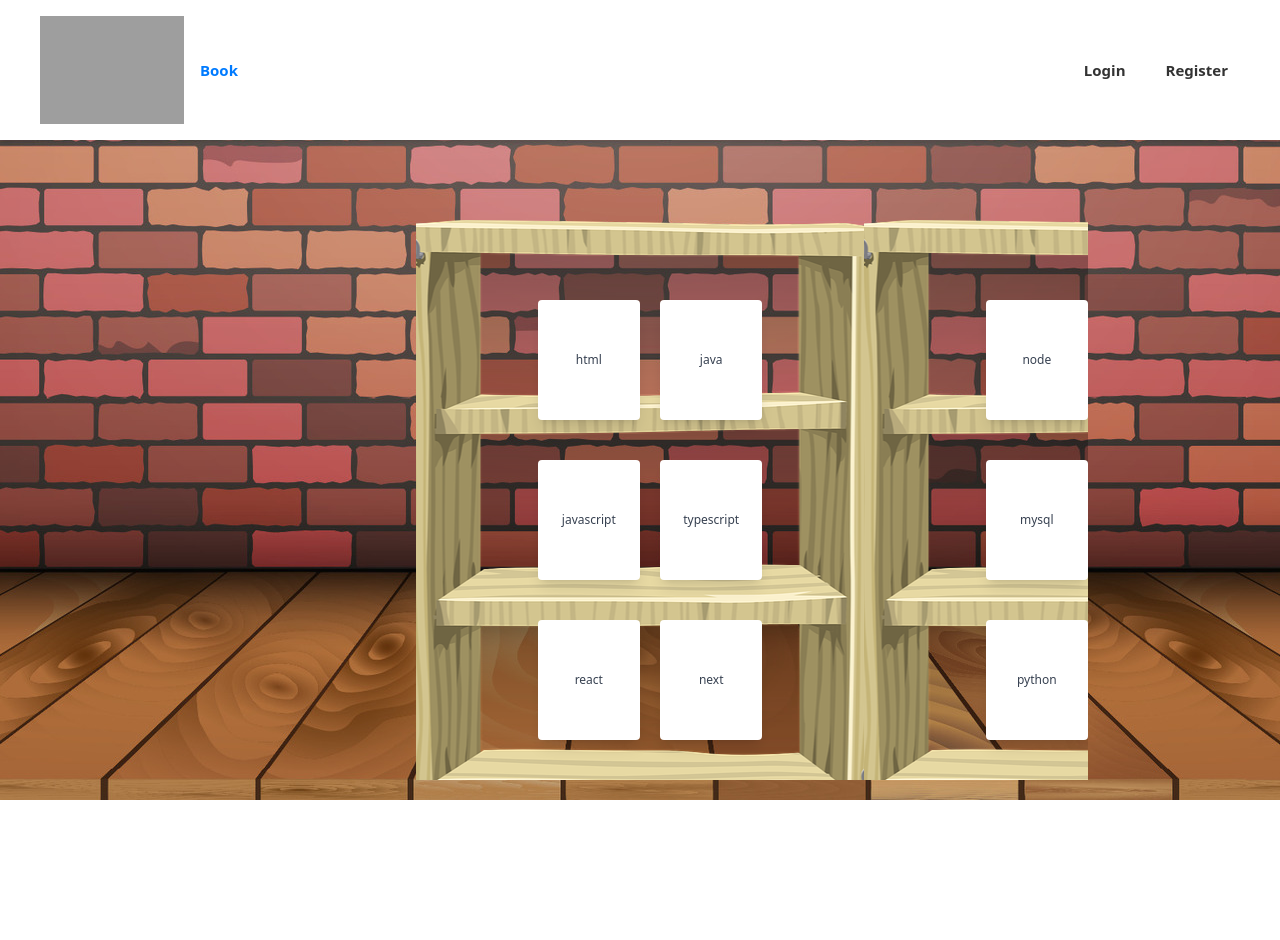
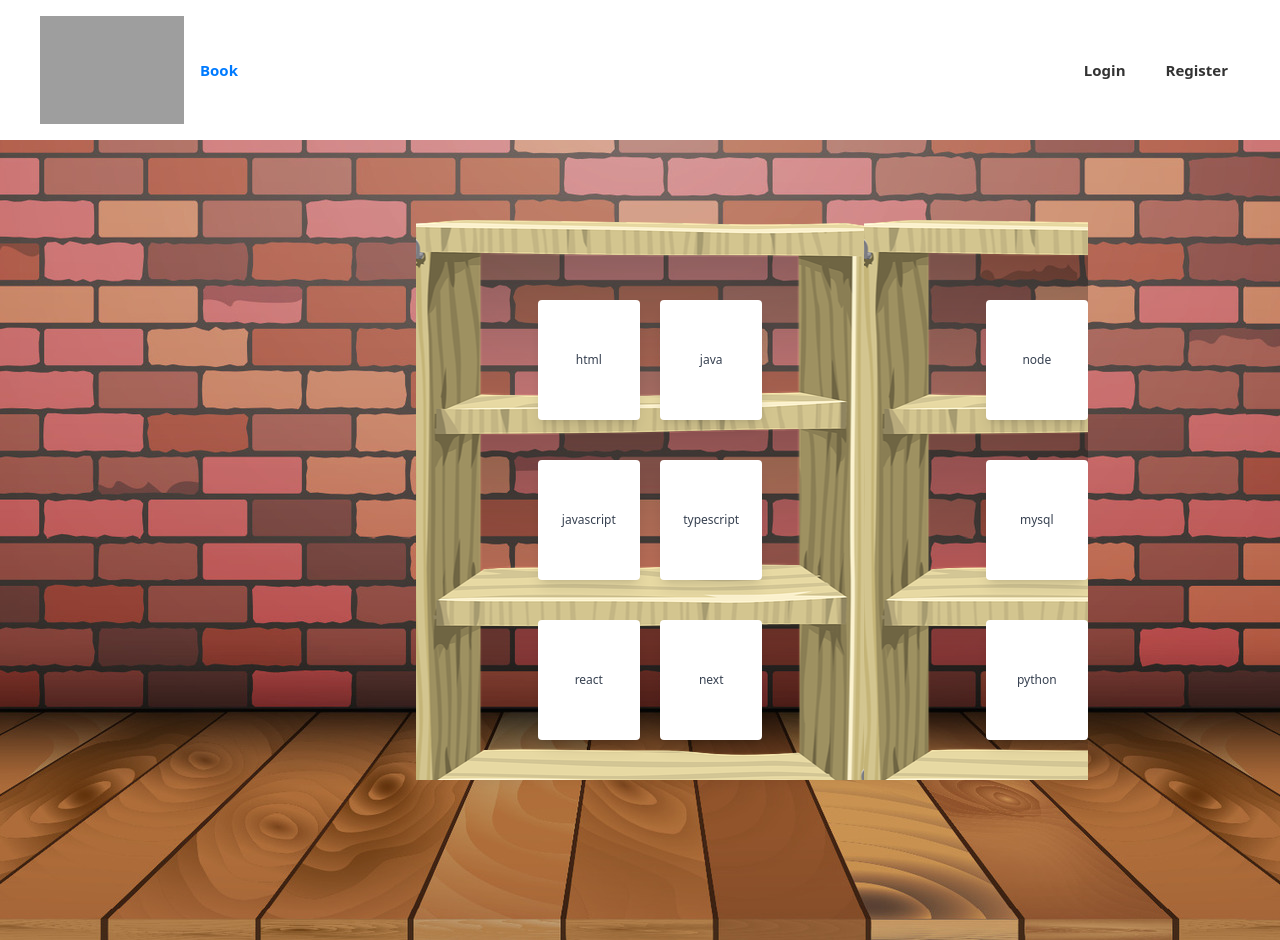
Before and after one commit to metamong-Hi/storify-fe, a Next.js app: page / in a window 1280 px wide. Before the commit the page ends 800 px from the top, so only its background shows below. Built offline with nearby package versions, Linux system fonts and the light colour scheme; grey boxes are pictures that could not be loaded.

Commit message:
202.01.19 style 변경

```diff
--- a/src/app/layout.tsx
+++ b/src/app/layout.tsx
@@ -10,20 +10,10 @@ export const metadata: Metadata = {
     description: 'Generated by create next app',
 };
 
-export default function RootLayout({ children }: { children: React.ReactNode }) {
+export default function Layout({ children }: { children: React.ReactNode }) {
     return (
         <html lang="en">
-            <body
-                style={{
-                    backgroundImage: 'url(images/backGround/brickBackground.jpg)',
-                    backgroundSize: 'fill',
-                    backgroundRepeat: 'no-repeat',
-                    backgroundPosition: 'bottom',
-                    width: '100vw',
-
-                    height: '100vh',
-                }}
-            >
+            <body>
                 <Header />
                 {children}
             </body>
--- a/src/app/page.tsx
+++ b/src/app/page.tsx
@@ -3,7 +3,17 @@ import Header from '@/components/Header';
 import BookShelves from '@/components/book/BookShelves';
 export default function Home() {
     return (
-        <main>
+        <main
+            style={{
+                backgroundImage: 'url(images/backGround/brickBackground.jpg)',
+                backgroundSize: 'fill',
+                backgroundRepeat: 'no-repeat',
+                backgroundPosition: 'bottom',
+                width: '100vw',
+
+                height: '100vh',
+            }}
+        >
             <div className="flex justify-center items-center">
                 <BookShelves />
             </div>
```
